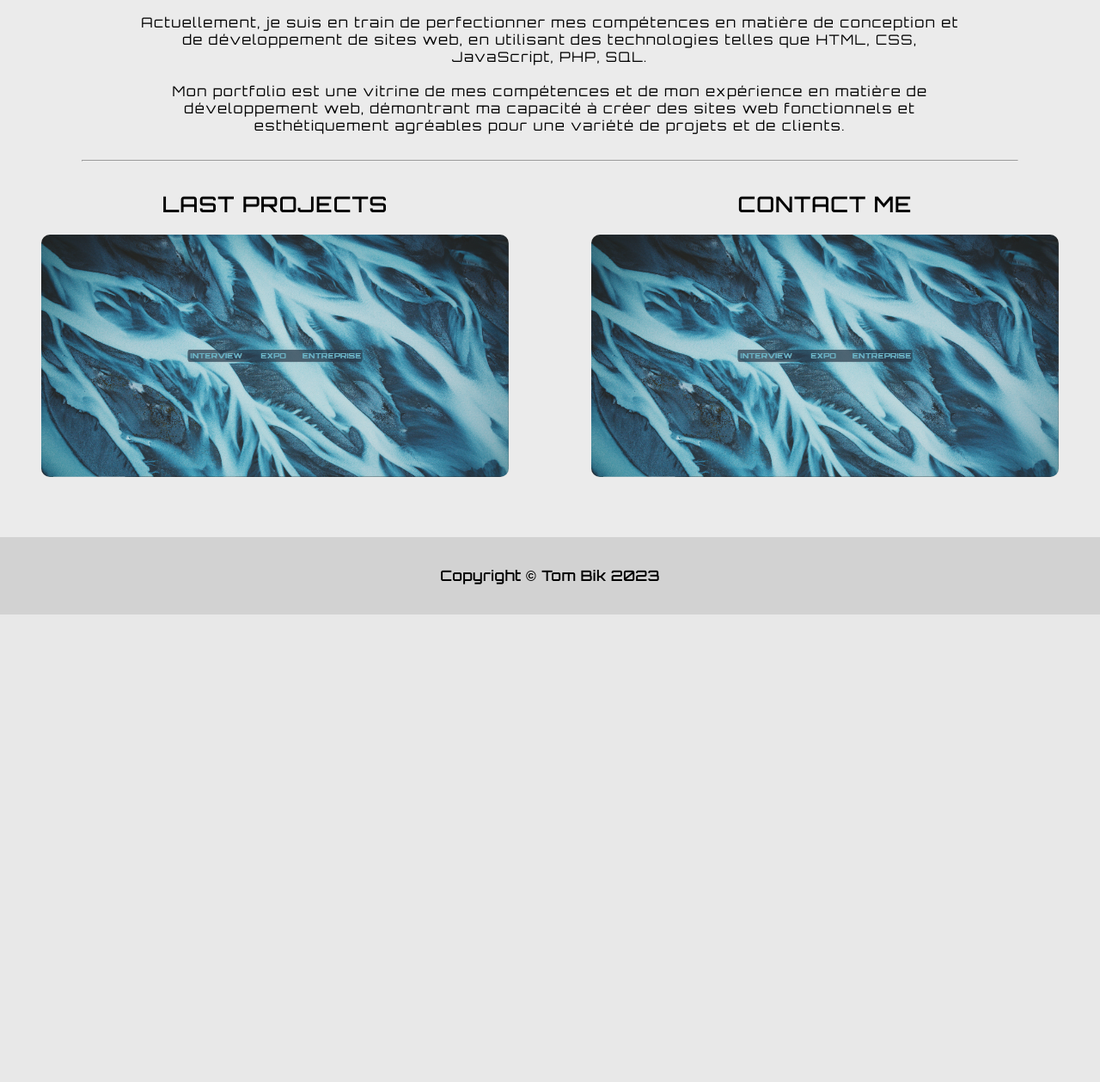
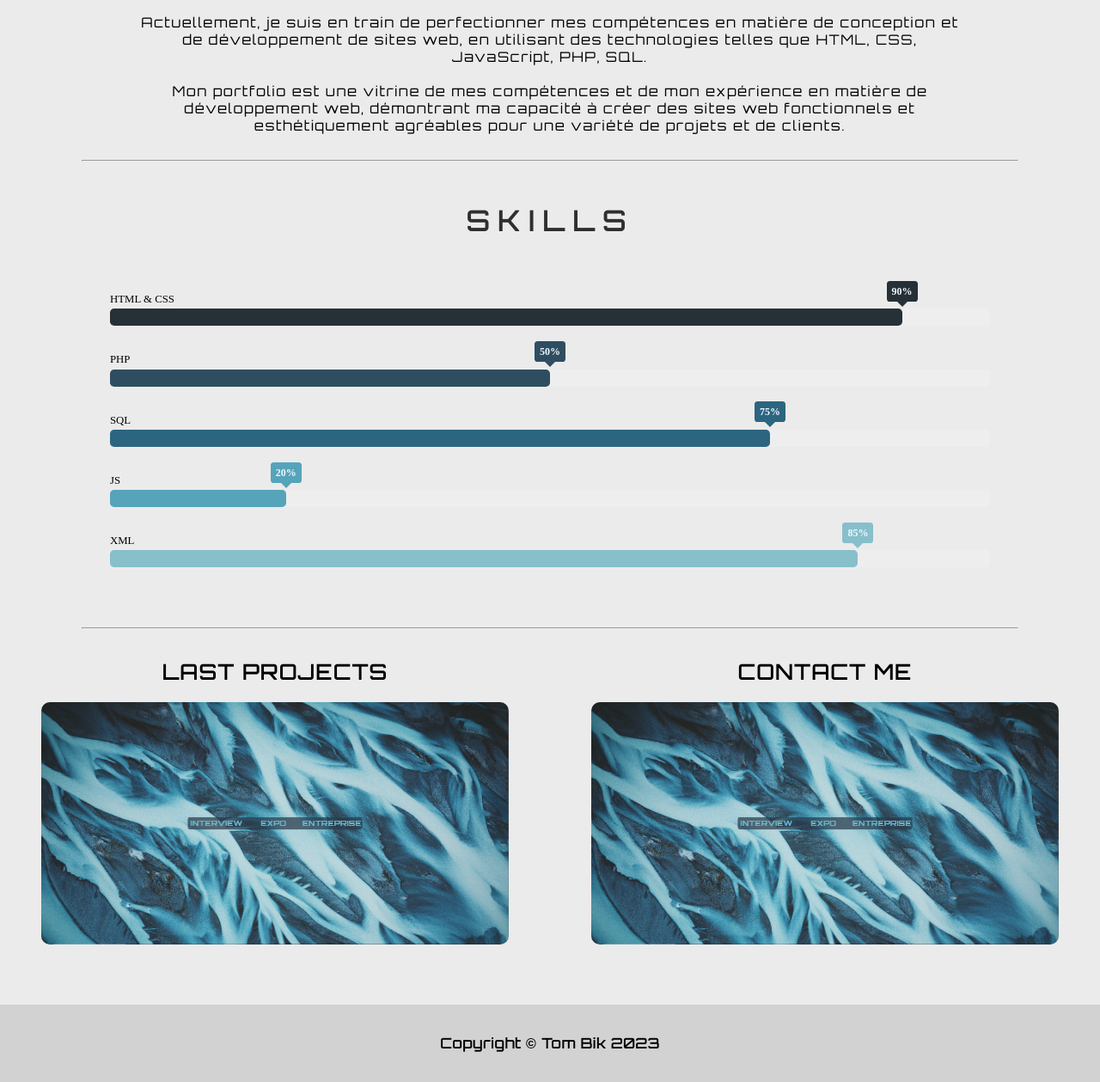
Before and after one commit to Slashyo/Portfolio, a PHP site: page /view/homePage.php in a window 1280 px wide. Shown: the part 809-2068 px from the top of the page at 86% size. Before the commit the page ends 1524 px from the top, so only its background shows below. Run offline with PHP 8.4, Linux system fonts and the light colour scheme; a stand-in replaces the project's code that opens the database connection; some libraries are stand-ins or nearby versions.

Commit message:
Ajout du Skills dans la page d'accueil

```diff
--- a/public/css/menuDarkMode.css
+++ b/public/css/menuDarkMode.css
@@ -17,6 +17,8 @@
             "message message message message"
             "blockHome2 blockHome2 blockHome2 blockHome2"
             "deux deux deux deux"
+            "skills skills skills skills"
+            "trois trois trois trois"
             "blockHome blockHome blockHome blockHome"
             "footer footer footer footer"
 
@@ -427,11 +429,17 @@ label {
     margin-bottom: 15px;
 }
 
+#trois {
+    grid-area: trois;
+    width: 85%;
+    margin-bottom: 15px;
+}
+
 
 
 /* RESPONSIVE POUR L'ENSEMBLE DE LA PAGE */
 
-@media screen and (min-width: 768px) {
+@media screen and (min-width: 1200px) {
     #gridmenu {
         display: grid;
         gap: initial;
@@ -444,6 +452,8 @@ label {
                 "first first first first"
                 "blockHome2 blockHome2 blockHome2 blockHome2"
                 "deux deux deux deux"
+                "skills skills skills skills"
+                "trois trois trois trois "
                 "blockHome blockHome blockHome1 blockHome1"
                 "footer footer footer footer"
 
--- /dev/null
+++ b/public/css/skills.css
@@ -0,0 +1,154 @@
+@import url('https://fonts.googleapis.com/css2?family=Orbitron&display=swap');
+
+.container {
+    grid-area: skills;
+    position: relative;
+    bottom: 30px;
+  /*
+  background-color: rgb(210, 210, 210);
+  */
+}
+
+.title-skills {
+  font-size: 2em;
+  margin-top: 4em;
+  font-family: 'Orbitron', sans-serif;
+  text-transform: uppercase;
+  letter-spacing: 10px;
+  transition: all 400ms ease-in-out;
+  margin: 4rem auto;
+  text-align: center;
+}
+
+.bar {
+  width: 80%;
+  margin: 2em auto;
+}
+
+.skill {
+  font-size: .8em;
+  text-transform: uppercase;
+  margin-bottom: 0.25em;
+}
+
+.speech-bubble {
+  font-size: 0.75em;
+  line-height: 2em;
+  position: absolute;
+  top: -2.7em;
+  text-align: center;
+  min-width: 3em;
+  border-radius: 0.3em;
+  display: none;
+}
+
+.html,
+.fluent {
+  left: calc(90% - 1.5em);
+}
+
+.photo {
+  left: calc(75% - 1.5em);
+}
+
+.jquery {
+  left: calc(50% - 1.5em);
+}
+
+.sketch,
+.illustrator {
+  left: calc(20% - 1.5em);
+}
+
+.indesign {
+  left: calc(85% - 1.5em);
+}
+
+.speech-bubble:after {
+  border: 0.5em solid transparent;
+  content: "";
+  margin-left: -0.5em;
+  position: absolute;
+  top: 100%;
+  left: 50%;
+}
+
+.bar-outer {
+  height: 1.25em;
+  background: #EEEEEE;
+  position: relative;
+  border-radius: 0.3em;
+}
+
+.bar-inner {
+  width: 0;
+  height: 1.25em;
+  border-radius: 0.3em;
+}
+
+.ht, .html {
+  font-weight: bolder;
+  color: aliceblue;
+  background: #263037;
+}
+
+.html:after {
+  border-top-color: #263037;
+}
+
+.jq, .jquery {
+  font-weight: bolder;
+  color: aliceblue;
+  background: #2f4d61;
+}
+
+.jquery:after {
+  border-top-color: #2f4d61;
+}
+
+.sk, .sketch {
+  background: #fbc9c4;
+}
+
+.sketch:after {
+  border-top-color: #fbc9c4;
+}
+
+.ph, .photo {
+  font-weight: bolder;
+  color: aliceblue;
+  background: #2c6580;
+}
+
+.photo:after {
+  border-top-color: #2c6580;
+}
+
+.il, .illustrator {
+  font-weight: bolder;
+  color: aliceblue;
+  background: #56a4ba
+  ;
+}
+
+.illustrator:after {
+  border-top-color: #56a4ba;
+}
+
+.in, .indesign {
+  font-weight: bolder;
+  color: aliceblue;
+  background: #87bfcb;
+}
+
+.indesign:after {
+  border-top-color: #87bfcb;
+}
+
+.fl, .fluent {
+  background: #f6877c;
+}
+
+.fluent:after {
+  border-top-color: #f6877c;
+}
--- a/public/js/script.js
+++ b/public/js/script.js
@@ -71,3 +71,29 @@ moreInfoLinks.forEach(link => {
     }
   });
 });
+
+// Skills
+
+var skills = {
+  ht: 90,
+  jq: 50,
+  sk: 90,
+  ph: 75,
+  il: 20,
+  in: 85,
+  fl: 75
+};
+
+$.each(skills, function(key, value) {
+  var skillbar = $("." + key);
+
+  skillbar.animate(
+    {
+      width: value + "%"
+    },
+    3000,
+    function() {
+      $(".speech-bubble").fadeIn();
+    }
+  );
+});
--- a/view/homePage.php
+++ b/view/homePage.php
@@ -5,7 +5,9 @@
     <meta http-equiv="X-UA-Compatible" content="IE=edge">
     <meta name="viewport" content="width=device-width, initial-scale=1.0">
     <link rel="stylesheet" href="css/menuDarkMode.css">
+    <link rel="stylesheet" href="css/skills.css">
     <script src="js/script.js" defer></script>
+    <script src="https://code.jquery.com/jquery-3.6.0.min.js"></script>
     <title>Accueil</title>
 </head>
 <body>
@@ -28,6 +30,46 @@ include 'include/menuDarkMode.php';
 <div id="childBlock2">
 <p>Je suis un jeune développeur web en formation, passionné par les technologies et les possibilités créatives que le développement web offre.</br></br>Actuellement, je suis en train de perfectionner mes compétences en matière de conception et de développement de sites web, en utilisant des technologies telles que HTML, CSS, JavaScript, PHP, SQL.</br></br><!--Mon désir d'apprendre et d'explorer de nouvelles idées m'anime constamment, tout en travaillant dur pour créer des sites web fonctionnels, intuitifs et esthétiquement plaisants.</br></br> Je suis confiant dans mes compétences et impatient de travailler avec des clients potentiels pour créer des solutions de développement web innovantes et personnalisées.</br></br>!--> Mon portfolio est une vitrine de mes compétences et de mon expérience en matière de développement web, démontrant ma capacité à créer des sites web fonctionnels et esthétiquement agréables pour une variété de projets et de clients.</p>
 </div>
+<hr id="deux">
+<div class="container">
+    <h1 class="title-skills">Skills</h1>
+    <div class="bar">
+      <div class="skill">HTML & CSS</div>
+      <div class="bar-outer">
+        <div class="speech-bubble html">90%</div>
+        <div class="bar-inner ht"></div>
+      </div>
+    </div>
+    <div class="bar">
+      <div class="skill">PHP</div>
+      <div class="bar-outer">
+        <div class="speech-bubble jquery">50%</div>
+        <div class="bar-inner jq"></div>
+      </div>
+    </div>
+    <div class="bar">
+      <div class="skill">SQL</div>
+      <div class="bar-outer">
+        <div class="speech-bubble photo">75%</div>
+        <div class="bar-inner ph"></div>
+      </div>
+    </div>
+    <div class="bar">
+      <div class="skill">JS</div>
+      <div class="bar-outer">
+        <div class="speech-bubble illustrator">20%</div>
+        <div class="bar-inner il"></div>
+      </div>
+    </div>
+    <div class="bar">
+      <div class="skill">XML</div>
+      <div class="bar-outer">
+        <div class="speech-bubble indesign">85%</div>
+        <div class="bar-inner in"></div>
+      </div>
+    </div>
+</div>
+<hr id="trois">
 <div id="childBlock">
 <h3>LAST PROJECTS</h3>
 <a href="?page=travaux" target="_blank" ><img src="img/Capture_d’écran_2023-03-13_112644.png" width="150px" height="auto" alt=""></a>
@@ -37,7 +79,6 @@ include 'include/menuDarkMode.php';
 <h3>CONTACT ME</h3>
 <a href="?page=contact" target="_blank"><img src="img/Capture_d’écran_2023-03-13_112644.png" width="150px" height="auto" alt=""></a>
 </div>
-<hr id="deux">
 
     <?php
 include 'include/footer.php'
```
